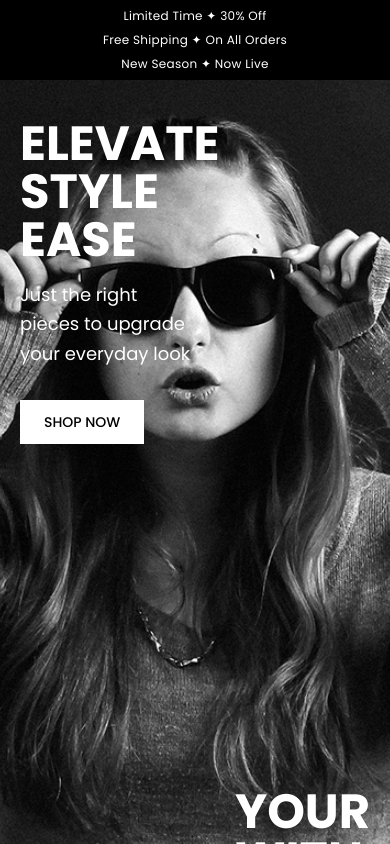
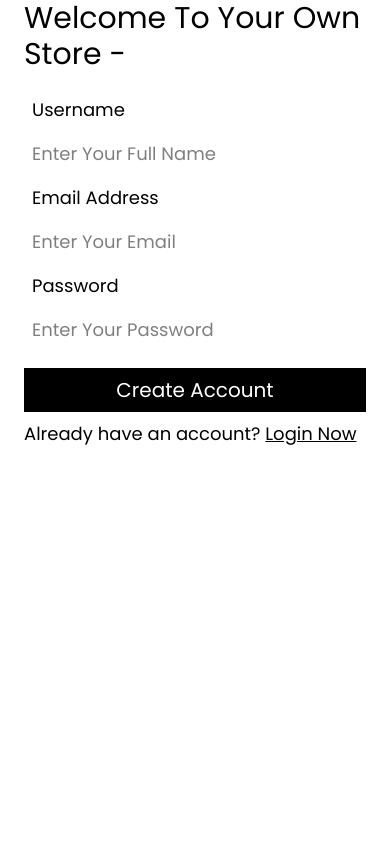
Before and after one commit to parthxdev404/velora-ecommerce, a React (Vite) app in the folder Frontend/: page /register in a window 390 px wide. Shown: the top 844 px of the page. Built offline with nearby package versions, Linux system fonts and the light colour scheme.

Commit message:
Completed authetication with responsive ui and logic

```diff
--- a/Frontend/src/App.jsx
+++ b/Frontend/src/App.jsx
@@ -1,18 +1,10 @@
 import React from "react";
-import Home from "./pages/Home";
-import About from "./pages/About";
-import Essentials from "./pages/Essentials";
-import Collection from "./pages/Collection";
-import Footer from "./components/Footer";
+import RootRouter from "./routes/RootRouter";
 
 const App = () => {
   return (
     <>
-      <Home />
-      <About />
-      <Essentials />
-      <Collection />
-      <Footer />
+      <RootRouter />
     </>
   );
 };
--- a/Frontend/src/main.jsx
+++ b/Frontend/src/main.jsx
@@ -1,11 +1,6 @@
 import { StrictMode } from "react";
 import { createRoot } from "react-dom/client";
 import "./index.css";
-import { BrowserRouter } from "react-router-dom";
 import App from "./App.jsx";
 
-createRoot(document.getElementById("root")).render(
-  <BrowserRouter>
-    <App />
-  </BrowserRouter>,
-);
+createRoot(document.getElementById("root")).render(<App />);
--- a/Frontend/src/pages/Collection.jsx
+++ b/Frontend/src/pages/Collection.jsx
@@ -52,7 +52,7 @@ const Collection = () => {
             alt=""
           />
           <h1 className="absolute bottom-4 left-4 font-semibold text-2xl sm:text-4xl lg:text-5xl text-white">
-            SNEARKS
+            SNEAKERS
           </h1>
         </div>
       </main>
--- /dev/null
+++ b/Frontend/src/pages/Login.jsx
@@ -0,0 +1,93 @@
+import React, { useState } from "react";
+import { Link, useNavigate } from "react-router-dom";
+
+const Login = () => {
+  const [email, setEmail] = useState("");
+  const [password, setPassword] = useState("");
+  const [error, setError] = useState("");
+  const [passwordError, setPasswordError] = useState("");
+  const navigate = useNavigate();
+  const handleSubmit = (e) => {
+    e.preventDefault();
+  };
+
+  const handleLogin = () => {
+    if (email.trim() === "") {
+      setError("Invalid Email");
+      return;
+    }
+    setError("");
+
+    if (password.length <= 8) {
+      setPasswordError("Password must contains at least 8 characters");
+      return;
+    }
+    setPasswordError("");
+    localStorage.setItem("isLoggedIn", "true");
+
+    navigate("/");
+  };
+
+  return (
+    <div className="flex flex-col lg:flex-row items-center justify-between bg-white min-h-screen overflow-hidden">
+      <div className="bg-white w-full lg:w-auto px-6 sm:px-10 flex justify-center items-center min-h-screen lg:min-h-0">
+        <form
+          onSubmit={(e) => handleSubmit(e)}
+          className="flex flex-col items-start gap-2 w-full"
+        >
+          <h1 className="text-3xl sm:text-4xl relative lg:-top-15 mb-4 lg:mb-0">
+            Step Into Velora -
+          </h1>
+
+          <label className="text-lg px-2">Email Address</label>
+          <input
+            value={email}
+            onChange={(e) => setEmail(e.target.value)}
+            required
+            className="outline-none text-lg sm:text-2xl p-2 w-full sm:w-[70vh]"
+            type="email"
+            placeholder="Enter Your Email"
+          />
+
+          {error && <p className="px-2 text-red-500">{error}</p>}
+
+          <label className="text-lg px-2">Password</label>
+          <input
+            value={password}
+            onChange={(e) => setPassword(e.target.value)}
+            required
+            className="outline-none text-lg sm:text-2xl p-2 w-full sm:w-[70vh]"
+            type="password"
+            placeholder="Enter Your Password"
+          />
+
+          {passwordError && (
+            <p className="px-2 text-red-500">{passwordError}</p>
+          )}
+
+          <button
+            onClick={handleLogin}
+            className="bg-black cursor-pointer hover:bg-gray-950 text-white p-2 w-full text-center text-xl mt-2"
+          >
+            Login
+          </button>
+
+          <p className="text-center text-lg sm:text-xl px-2">
+            New Here?{" "}
+            <Link className="underline" to="/register">
+              Create Account
+            </Link>
+          </p>
+        </form>
+      </div>
+
+      <img
+        className="hidden lg:block h-screen w-[45%] object-cover"
+        src="https://plus.unsplash.com/premium_photo-1669138512601-e3f00b684edc?q=80&w=400&auto=format&fit=crop&ixlib=rb-4.1.0&ixid=M3wxMjA3fDB8MHxwaG90by1wYWdlfHx8fGVufDB8fHx8fA%3D%3D"
+        alt="loginImage"
+      />
+    </div>
+  );
+};
+
+export default Login;
--- /dev/null
+++ b/Frontend/src/pages/SignUp.jsx
@@ -0,0 +1,123 @@
+import React, { useState } from "react";
+import { Link, useNavigate } from "react-router-dom";
+
+const SignUp = () => {
+  const [formData, setFormData] = useState({
+    username: "",
+    email: "",
+    password: "",
+  });
+  const [error, setError] = useState({});
+  const navigate = useNavigate();
+
+  const handleChange = (e) => {
+    setFormData({
+      ...formData,
+      [e.target.name]: e.target.value,
+    });
+  };
+
+  const handleSubmit = (e) => {
+    e.preventDefault();
+
+    let newErrors = {};
+
+    if (formData.username.length < 3) {
+      newErrors.username = "Username is too Short";
+    }
+
+    if (!formData.email.includes("@")) {
+      newErrors.email = "Invalid Email";
+    }
+
+    if (formData.password.length < 8) {
+      newErrors.password = "Invalid Password";
+    }
+
+    setError(newErrors);
+
+    if (Object.keys(newErrors).length > 0) return;
+    localStorage.setItem("isLoggedIn", "true");
+
+    navigate("/");
+  };
+
+  return (
+    <div className="flex flex-col lg:flex-row-reverse items-center justify-between gap-4 min-h-screen overflow-hidden">
+      <div className="w-full lg:w-auto px-6 sm:px-10 flex justify-center">
+        <form
+          onSubmit={(e) => handleSubmit(e)}
+          className="flex flex-col gap-2 justify-center w-full"
+        >
+          <h1 className="text-3xl sm:text-4xl relative lg:-top-15 mb-4 lg:mb-0">
+            Welcome To Your Own Store -
+          </h1>
+
+          <label className="text-lg px-2">Username</label>
+          <input
+            name="username"
+            required
+            className="outline-none text-lg sm:text-2xl p-2 w-full sm:w-[80vh]"
+            type="text"
+            onChange={handleChange}
+            value={formData.username}
+            placeholder="Enter Your Full Name"
+          />
+
+          {error.username && (
+            <p className="text-red-500 px-2">{error.username}</p>
+          )}
+
+          <label className="text-lg px-2">Email Address</label>
+
+          <input
+            name="email"
+            required
+            className="outline-none text-lg sm:text-2xl p-2 w-full sm:w-[80vh]"
+            type="email"
+            onChange={handleChange}
+            value={formData.email}
+            placeholder="Enter Your Email"
+          />
+
+          {error.email && <p className="text-red-500 px-2">{error.email}</p>}
+
+          <label className="text-lg px-2">Password</label>
+
+          <input
+            name="password"
+            required
+            className="outline-none text-lg sm:text-2xl p-2 w-full sm:w-[80vh]"
+            type="password"
+            value={formData.password}
+            onChange={handleChange}
+            placeholder="Enter Your Password"
+          />
+
+          {error.password && (
+            <p className="text-red-500 px-2">{error.password}</p>
+          )}
+
+          <button className="bg-black cursor-pointer hover:bg-gray-950 text-white p-2 w-full sm:w-[80vh] text-center text-xl mt-2">
+            Create Account
+          </button>
+
+          <p className="text-lg sm:text-xl">
+            Already have an account?{" "}
+            <Link className="underline" to="/login">
+              Login Now
+            </Link>
+          </p>
+        </form>
+      </div>
+
+      <img
+        className="hidden lg:block h-screen w-[45%] object-cover"
+        src="https://plus.unsplash.com/premium_photo-1669138512572-73dd57cc7cb6?q=80&w=685&auto=format&fit=crop&ixlib=rb-4.1.0&ixid=M3wxMjA3fDB8MHxwaG90by1wYWdlfHx8fGVufDB8fHx8fA%3D%3D"
+        alt="signupimage"
+      />
+    </div>
+  );
+};
+
+export default SignUp;
--- /dev/null
+++ b/Frontend/src/routes/ProtectedRoutes.jsx
@@ -0,0 +1,9 @@
+import React from "react";
+import { Navigate } from "react-router-dom";
+
+const ProtectedRoutes = ({ children }) => {
+  const isLoggedIn = localStorage.getItem("isLoggedIn");
+  return isLoggedIn ? children : <Navigate to="/login" />;
+};
+
+export default ProtectedRoutes;
--- /dev/null
+++ b/Frontend/src/routes/RootRouter.jsx
@@ -0,0 +1,50 @@
+import React from "react";
+import { BrowserRouter, Navigate, Route, Routes } from "react-router-dom";
+import Login from "../pages/Login";
+import Home from "../pages/Home";
+import About from "../pages/About";
+import Essentials from "../pages/Essentials";
+import Collection from "../pages/Collection";
+import Footer from "../components/Footer";
+import SignUp from "../pages/SignUp";
+import ProtectedRoutes from "./ProtectedRoutes";
+
+const RootRouter = () => {
+  const isLoggedIn = localStorage.getItem("isLoggedIn");
+
+  return (
+    <>
+      <BrowserRouter>
+        <Routes>
+          <Route
+            path="/login"
+            element={isLoggedIn ? <Navigate to="/" /> : <Login />}
+          />
+          <Route
+            path="/register"
+            element={isLoggedIn ? (to = "/") : <SignUp />}
+          />
+          <Route
+            path="/"
+            element={
+              <>
+                <ProtectedRoutes>
+                  <Home />,
+                  <About />,
+                  <Essentials />,
+                  <Collection />,
+                  <Footer />
+                </ProtectedRoutes>
+              </>
+            }
+          />
+          <Route path="/clothing" />
+          <Route path="/sounds" />
+          <Route path="/accessories" />
+          <Route path="/sneakers" />
+        </Routes>
+      </BrowserRouter>
+    </>
+  );
+};
+export default RootRouter;
```
